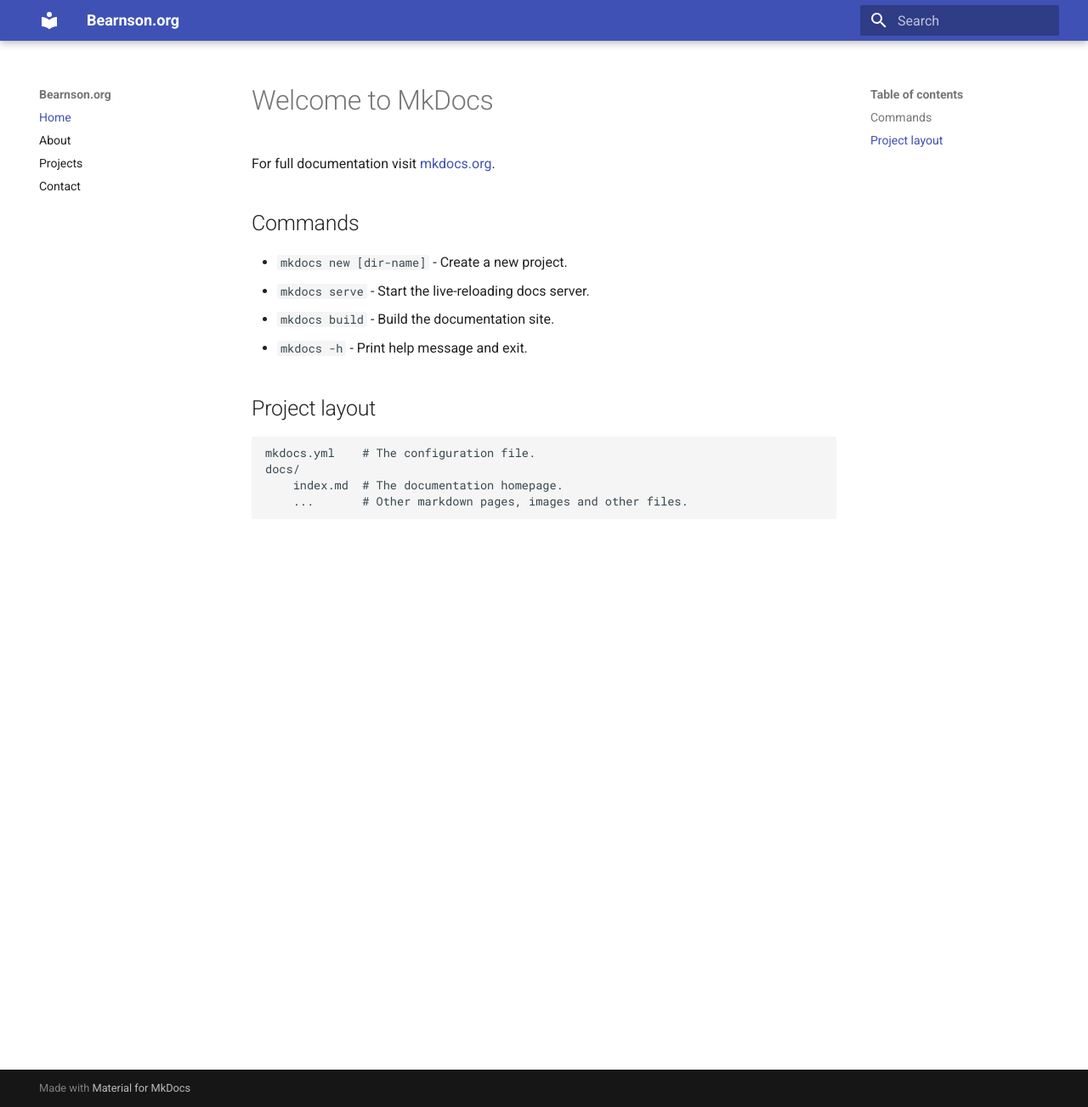
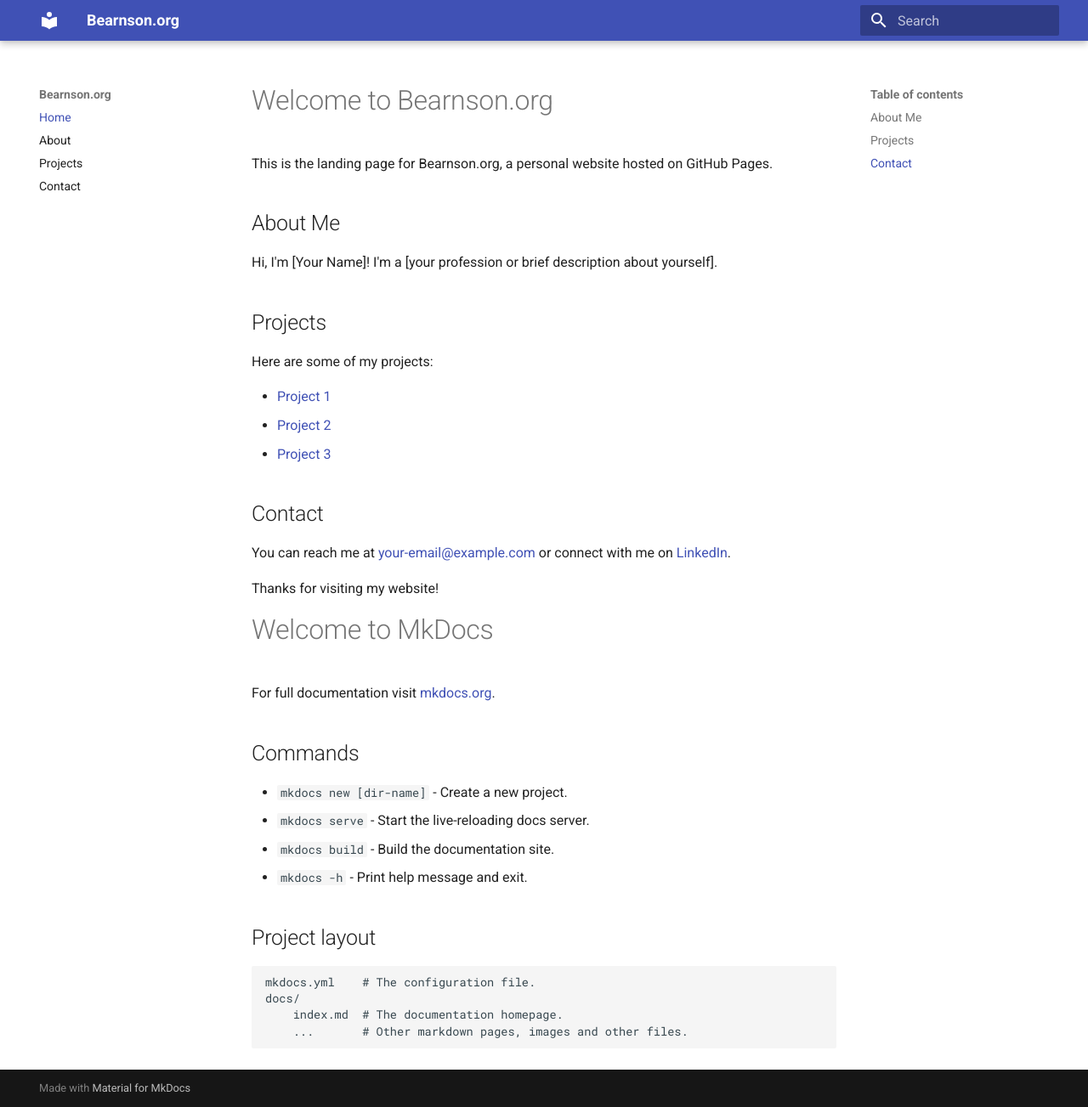
Before and after one commit to Bearzz/website-bearnson.org, an MkDocs documentation site: the page built from docs/index.md, in a window 1280 px wide and 1303 px high. Shown: the whole window at 85% size. Built offline with MkDocs 1.6.1 and Material for MkDocs 9.7.7, drawn with Linux system fonts in a browser that asks for light colours.

Commit message:
Added my personal webpage info.

```diff
--- a/docs/index.md
+++ b/docs/index.md
@@ -1,3 +1,26 @@
+# Welcome to Bearnson.org
+
+This is the landing page for Bearnson.org, a personal website hosted on GitHub Pages.
+
+## About Me
+
+Hi, I'm [Your Name]! I'm a [your profession or brief description about yourself].
+
+## Projects
+
+Here are some of my projects:
+
+- [Project 1](link-to-project-1)
+- [Project 2](link-to-project-2)
+- [Project 3](link-to-project-3)
+
+## Contact
+
+You can reach me at [your-email@example.com](mailto:your-email@example.com) or connect with me on [LinkedIn](link-to-your-linkedin-profile).
+
+Thanks for visiting my website!
+
+
 # Welcome to MkDocs
 
 For full documentation visit [mkdocs.org](https://www.mkdocs.org).
```
